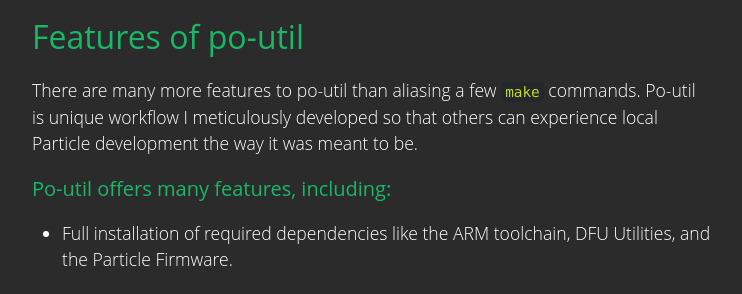
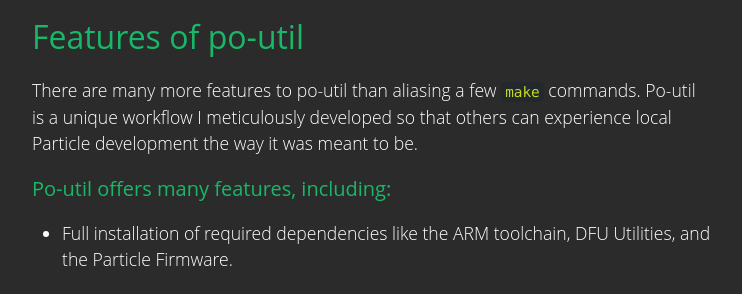
Before and after one commit to Willj221/nrobinson.me, a Jekyll site: the page built from develop-with-po-util.md, in a window 1280 px wide and 900 px high, scrolled down 805 px. Shown: the part 182-476 px from the top of the window, without its empty margins (268-1010 px from the left). Built offline with Jekyll 4.4.1, drawn with Linux system fonts in a browser that asks for light colours; our own code applies the rules of GitHub Pages for plain Markdown files.

```diff
--- a/develop-with-po-util.md
+++ b/develop-with-po-util.md
@@ -16,7 +16,7 @@ Po-util is written in Bash and is available on GitHub for [Linux](https://github
 
 ## Features of po-util
 
-There are many more features to po-util than aliasing a few `make` commands.  Po-util is unique workflow I meticulously developed so that others can experience local Particle development the way it was meant to be.
+There are many more features to po-util than aliasing a few `make` commands.  Po-util is a unique workflow I meticulously developed so that others can experience local Particle development the way it was meant to be.
 
 #### Po-util offers many features, including:
 
```
